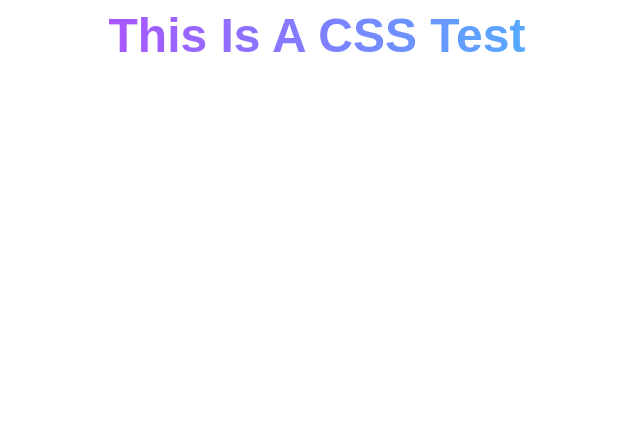
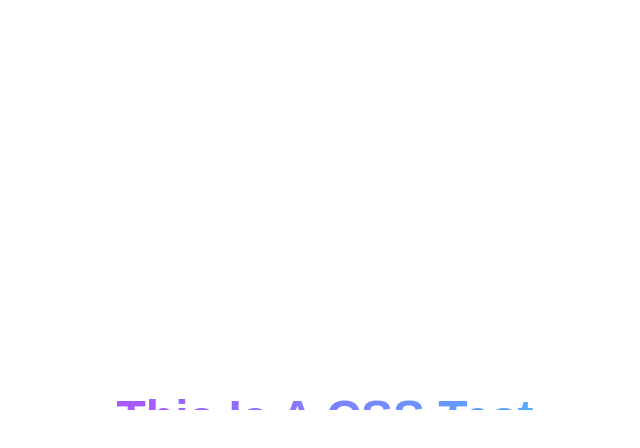
Before and after one commit to PureCSS-UI/PureCSS-UI.github.io, a plain HTML site: page index.html in a window 1280 px wide. Shown: the whole page, without its empty margins (323-963 px from the left). Drawn offline with Linux system fonts and the light colour scheme.

Commit message:
Update index.html

```diff
--- a/index.html
+++ b/index.html
@@ -9,6 +9,12 @@
   h1 {
     font-family: sans-serif;
     font-size: 40px;
+      position: absolute;
+  width: 100%;
+  height: 20px;
+  top: 50%;
+  margin-top: -10px;
+  text-align: center;
   }
 
   h1 {
```
